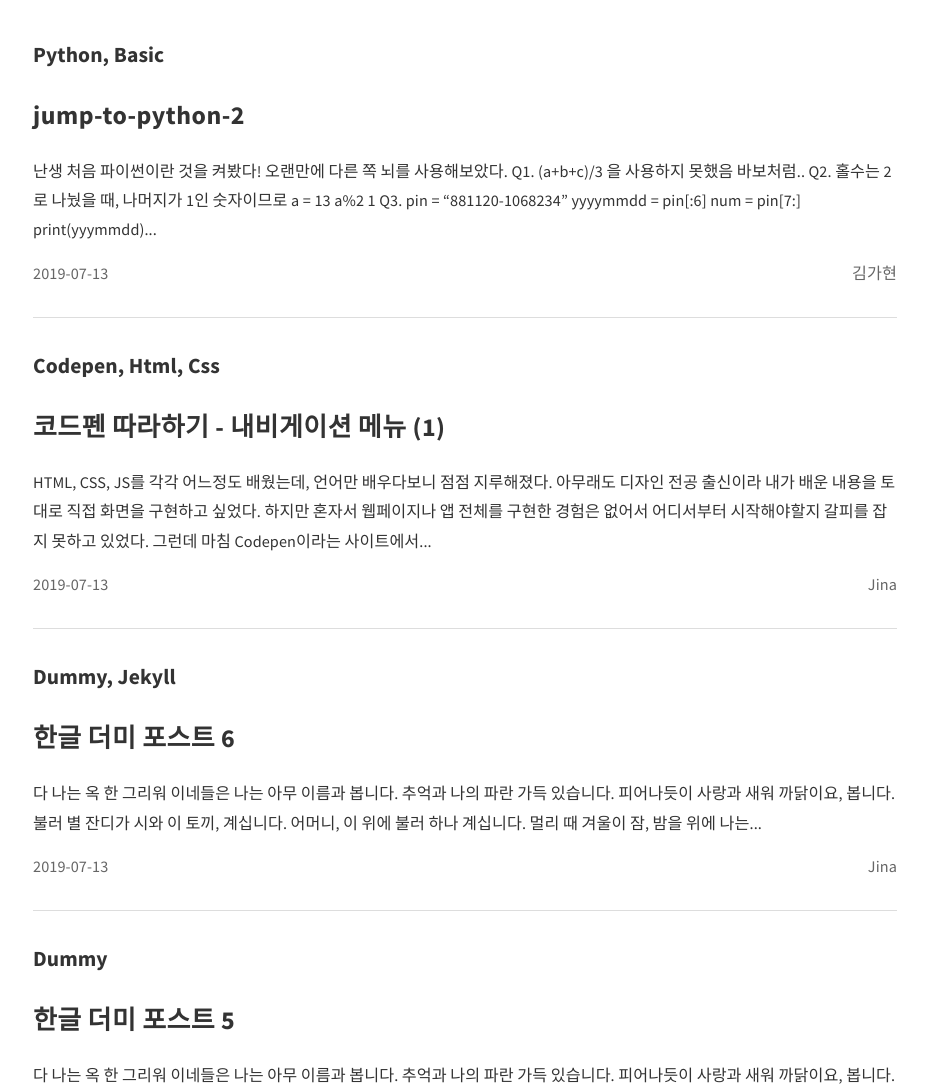
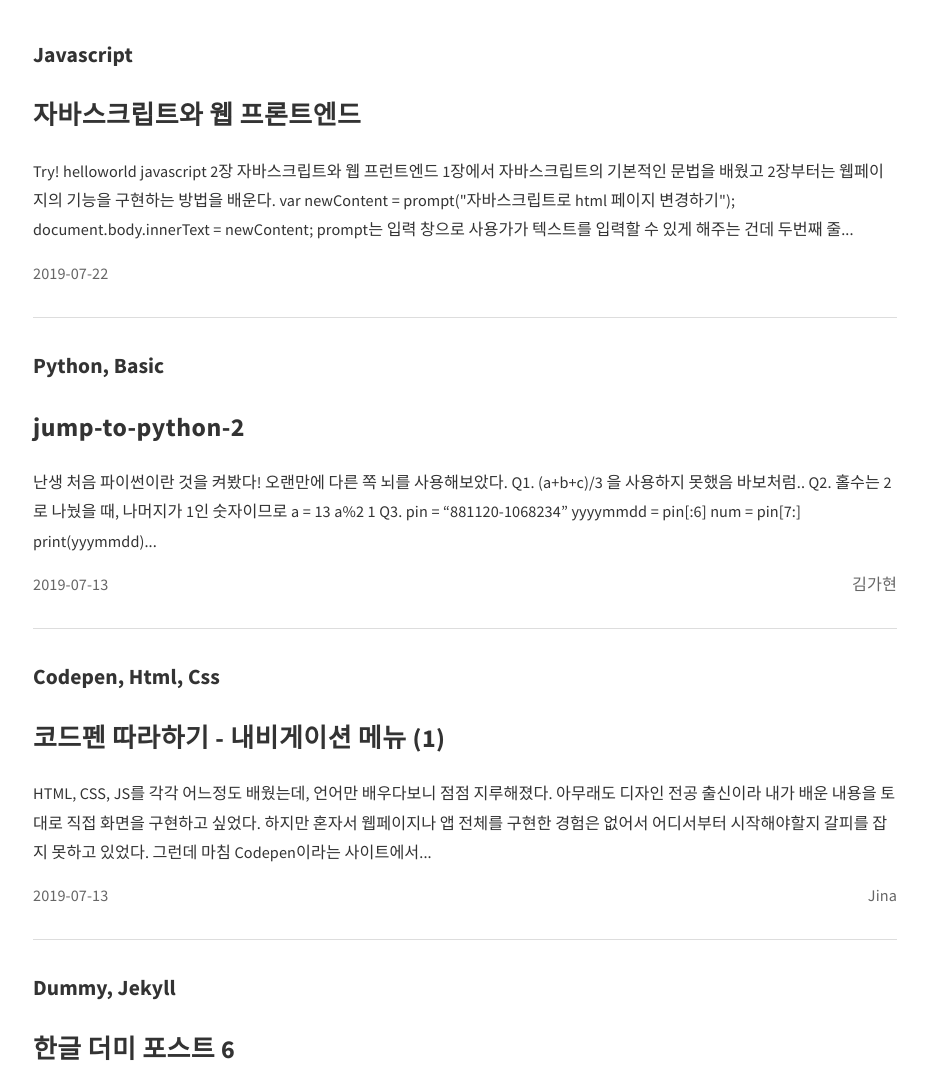
Before and after one commit to vvcdcode/vvcdcode.github.io, a Jekyll site: the page built from index.html, in a window 1280 px wide and 1400 px high. Shown: the part 315-1400 px from the top of the window, without its empty margins (175-1103 px from the left). Built offline with Jekyll 4.4.1, drawn with Linux system fonts in a browser that asks for light colours; nearby versions of some CDN libraries; the list of posts is cut into pages by our own code; some of the changed text lies outside the part shown.

Commit message:
2주차 정리

````diff
--- /dev/null
+++ b/_posts/2019-07-22-javascript-frontend.md
@@ -0,0 +1,74 @@
+---
+layout: post
+title:  자바스크립트와 웹 프론트엔드
+date: 2019-07-22
+tags: javascript
+authors: ryuchoi
+cover: /assets/post_image/20190628/test4.jpg
+---
+
+## **Try! helloworld javascript**
+## **2장** 자바스크립트와 웹 프런트엔드
+
+1장에서 자바스크립트의 기본적인 문법을 배웠고 2장부터는 웹페이지의 기능을 구현하는 방법을 배운다.
+
+
+
+```javascript
+var newContent = prompt("자바스크립트로 html 페이지 변경하기");
+document.body.innerText = newContent;
+```
+
+`prompt`는 입력 창으로 사용가가 텍스트를 입력할 수 있게 해주는 건데
+두번째 줄 코드는 html 콘텐츠를 그 입력한 텍스트로 바꿔버린다. javascript가 html을 변경한 것이다. 근데 html 코드 자체가 바뀌는 것은 아니고 렌더링이 바뀌는 것 같은데 그것은 자세히 알아보기로 한다.
+document 객체 안에 html의 `head`, `body`등의 모든 태그가 포함되어 있으므로 접근하거나 변경할 때 `document.querySelector("p");` 처럼 docuemnt 다음에 속성을 입력하면 된다.
+
+
+`document.children[0];` : 자식 태그 접근하기<br>
+`document.getElementById("idid");` : 해당 id를 가진 태그 조회
+
+만약 id가 "lyricist"인 태그의 내용을 "Hello"로 변경하고 싶으면
+```javascript
+var t = document.getElementById("lyricist");
+t.innerHTML = "Hello";
+```
+
+먼저 "lyricist"인 태그를 반환하고 변수 t에 저장해 조회하거나 변경한다.
+
+
+CSS 역시 변경할 수 있다.
+```css
+t.style.color = "blue";
+t.style.fontSize = "10pt";
+```
+
+`getAttribute()`<br>
+`setAttribute()`<br>
+`getElementByTagName()`<br>
+`getElementByClassName()`<br>
+`getElementByName`<br><br>
+
+ CSS 선택자를 활용하는 법: `querySelector()`, `querySelectorAll()`<br>
+
+`querySelector()`는 해당되는 엘리먼트 한 개만, `querySelectorAll()` 해당되는 엘리먼트를 모두 반환한다.
+
+```javascript
+document.querySelector(#songwriter);
+document.querySelectorAll("p");
+```
+
+혹은 엘리먼트를 추가하거나 삭제할 수도 있다. `createElement()`, `cloneNode()`, `appendChild()`, `insertBefore()`, `removeChild`
+```javascript
+hr = document.createElement("hr");
+document.body.appendChild(hr);
+```
+`createElement()`는 엘리먼트를 생성만 하는 것이고 추가하지는 않으므로 생성된 엘리먼트를 `appendChild()`로 추가한다. 혹은 특정 위치에 추가하고 싶다면 `insertBefore()`을 사용한다.
+```javascript
+document.body.insertBefore(hr, document.body.children[3]);
+```
+`body`태그의 4번째(0부터 시작하므로) 엘리먼트 앞에 추가된다.
+
+삭제하는 법은
+```javascript
+docuemnt.body.removeChild(hr);
+```
````
Also changed, not shown: _authors/seoryung.md (+2 -2 lines).
